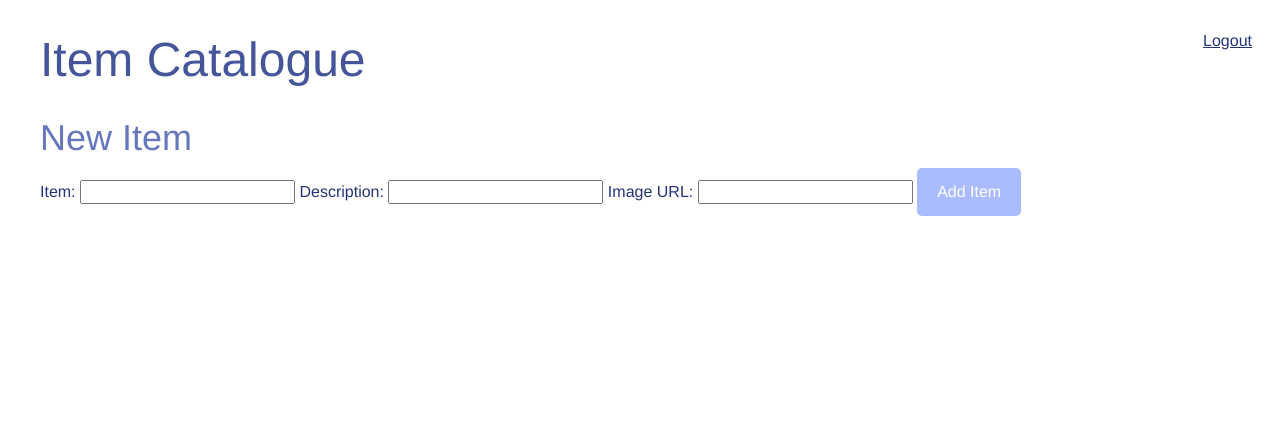
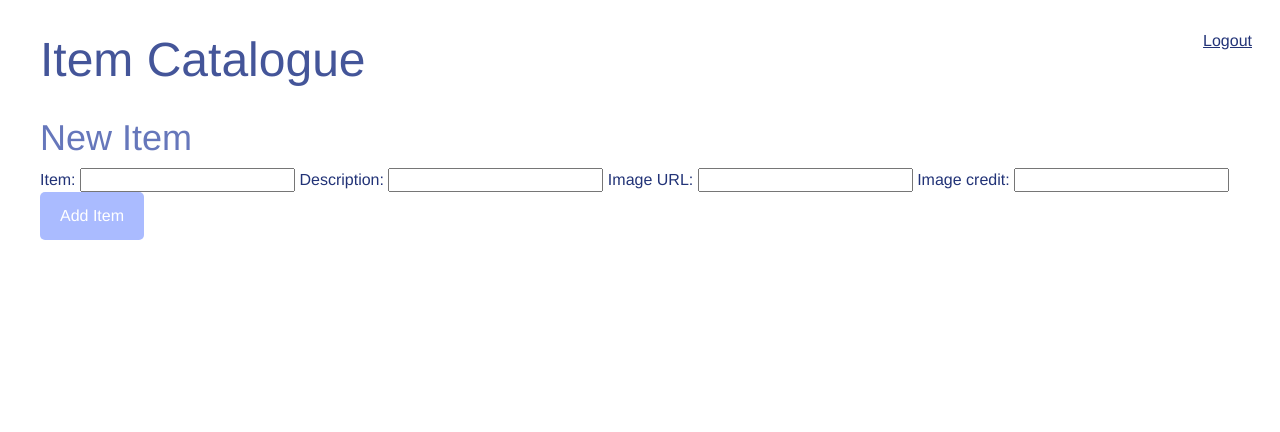
Before and after one commit to Aqueum/UFS-ItemCatalogue, a Flask app: page /1/new_item/ in a window 1280 px wide. Shown: the top 432 px of the page. Run offline with Flask 2, Linux system fonts and the light colour scheme; the visitor is signed in with stand-in values (Sample User, id 1); parts of the project's set-up code (start-up, migrations or seed data) failed here and were passed over.

Commit message:
Add image credit line

```diff
--- a/catalogue_setup.py
+++ b/catalogue_setup.py
@@ -53,7 +53,8 @@ class Item(Base):
     id = Column(Integer, primary_key=True)
     name = Column(String(64), nullable=False)
     description = Column(String(1024))
-    image = Column(String(128))
+    image = Column(String(256))
+    credit = Column(String(512))
     # establish relationship between tables
     category_id = Column(Integer, ForeignKey('category.id'))
     category = relationship(Category)
@@ -67,6 +68,7 @@ class Item(Base):
             'id': self.id,
             'description': self.description,
             'image': self.image,
+            'credit': self.credit,
         }
 
 
--- a/templates/editItem.html
+++ b/templates/editItem.html
@@ -10,6 +10,8 @@
             <input type ="text" class="form-control" maxlength="1024" name="description" value="{{item.description}}">
             <label>Image URL:</label>
             <input type ="text" class="form-control" maxlength="128" name="image" value="{{item.image}}">
+            <label>Image credit:</label>
+            <input type ="text" class="form-control" maxlength="512" name="credit" value="{{item.credit}}>
             <button type="submit" id="submit">Save Changes</button>
         </form>
         <a href="{{url_for('show_item', category_id = category.id, item_id = item.id)}}"><button>Cancel</button></a>
--- a/templates/newItem.html
+++ b/templates/newItem.html
@@ -9,7 +9,9 @@
             <label>Description:</label>
             <input type ="text" class="form-control" maxlength="1024" name="description">
             <label>Image URL:</label>
-            <input type ="text" class="form-control" maxlength="128" name="image">
+            <input type ="text" class="form-control" maxlength="256" name="image">
+            <label>Image credit:</label>
+            <input type ="text" class="form-control" maxlength="512" name="credit">
             <button type="submit" id="submit">Add Item</button>
         </form>
     </div>
```
Also changed, not shown: catalogue.db.
